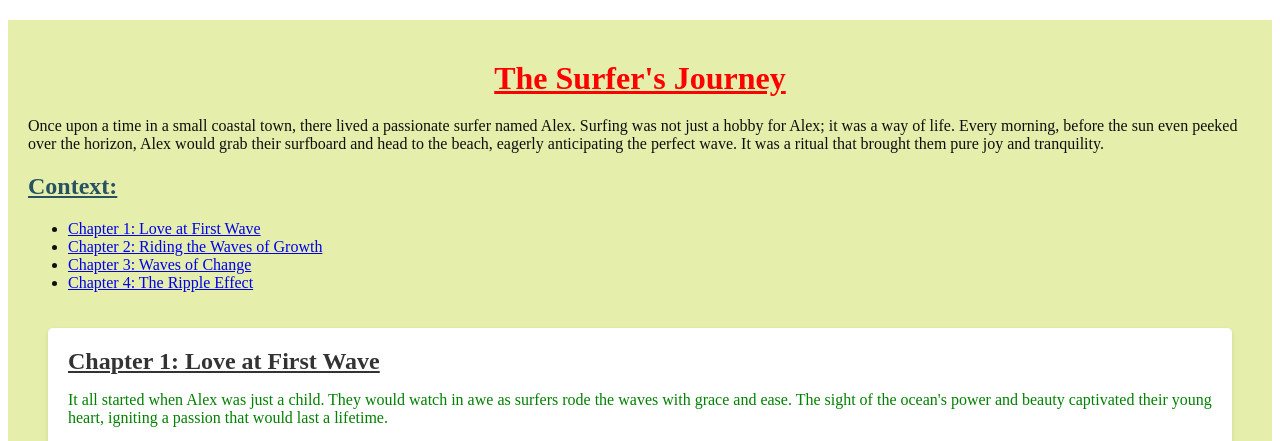
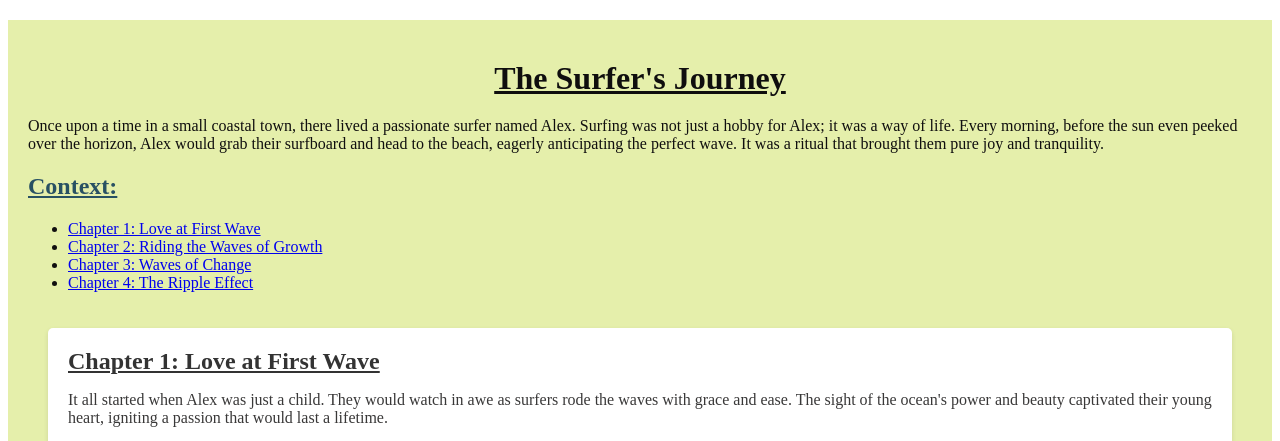
Before and after one commit to LaunchCodeAllhubs/js-assignment-4-html-me-something-91charu, a website: page index.html in a window 1280 px wide. Shown: the top 441 px of the page. Drawn offline with Linux system fonts and the light colour scheme; grey boxes are pictures that could not be loaded.

Commit message:
trying to change color code

```diff
--- a/styles.css
+++ b/styles.css
@@ -5,11 +5,11 @@ body {
 }
 
 #mainHeading {
-  color:rgb(255, 0, 0);
+  color: rgb(15, 14, 14);
 }
 
 .funParagraph {
-  color:rgb(0, 128, 0);
+  color: rgb(57, 56, 56);
 }
 
 header {
```
